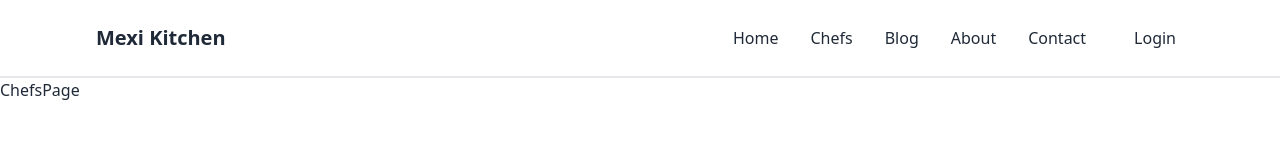
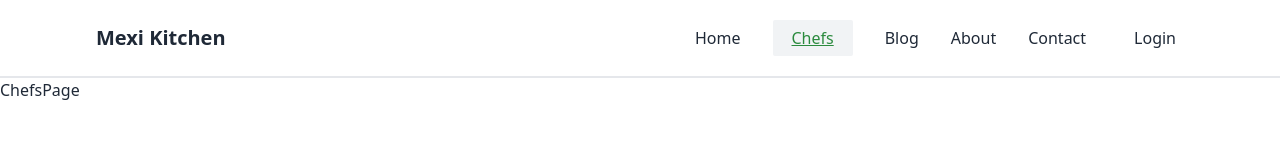
Before and after one commit to Jobayer98/b7a10-chef-recipe-hunter-client-side-Jobayer98, a React (Vite) app: page /chefs/1 in a window 1280 px wide. Shown: the top 160 px of the page. Built offline with nearby package versions, Linux system fonts and the light colour scheme; no server answers.

Commit message:
add active link

```diff
--- a/src/layout/Header/Header.css
+++ b/src/layout/Header/Header.css
@@ -1,4 +1,8 @@
-.navlist NavLink a {
-  display: inline-block;
-  margin: 0 16px;
+.active {
+  text-decoration: underline;
+  color: #2b8a3e;
+  background-color: #f1f3f5;
+  border: 1px solid transparent;
+  border-radius: 2px;
+  padding: 6px 18px;
 }
--- a/src/layout/Header/Header.jsx
+++ b/src/layout/Header/Header.jsx
@@ -1,6 +1,8 @@
 import { useContext } from "react";
 import { Link, NavLink, useNavigate } from "react-router-dom";
+
 import AuthContext from "../../context/authContext";
+import "./Header.css";
 
 const Header = () => {
   const { user, logout } = useContext(AuthContext);
@@ -22,19 +24,44 @@ const Header = () => {
         <div className="mr-12">
           <ul className="flex gap-8">
             <li>
-              <NavLink to="/">Home</NavLink>
+              <NavLink
+                to="/"
+                className={({ isActive }) => (isActive ? "active" : "")}
+              >
+                Home
+              </NavLink>
             </li>
             <li>
-              <NavLink to="/chefs">Chefs</NavLink>
+              <NavLink
+                to="/chefs"
+                className={({ isActive }) => (isActive ? "active" : "")}
+              >
+                Chefs
+              </NavLink>
             </li>
             <li>
-              <NavLink to="/blog">Blog</NavLink>
+              <NavLink
+                to="/blog"
+                className={({ isActive }) => (isActive ? "active" : "")}
+              >
+                Blog
+              </NavLink>
             </li>
             <li>
-              <NavLink to="/about">About</NavLink>
+              <NavLink
+                to="/about"
+                className={({ isActive }) => (isActive ? "active" : "")}
+              >
+                About
+              </NavLink>
             </li>
             <li>
-              <NavLink to="/contact">Contact</NavLink>
+              <NavLink
+                to="/contact"
+                className={({ isActive }) => (isActive ? "active" : "")}
+              >
+                Contact
+              </NavLink>
             </li>
           </ul>
         </div>
--- a/src/pages/Error.jsx
+++ b/src/pages/Error.jsx
@@ -1,15 +1,16 @@
-import { useRouteError } from "react-router-dom";
-
+import Header from "../layout/Header/Header";
+import errorImg from "../assets/error-404.jpg";
 const ErrorPage = () => {
-  const error = useRouteError();
   return (
-    <div id="error-page">
-      <h1>Oops!</h1>
-      <p>Sorry, an unexpected error has occurred.</p>
-      <p>
-        <i>{error.statusText || error.message}</i>
-      </p>
-    </div>
+    <>
+      <Header />
+      <div
+        className="hero min-h-screen"
+        style={{
+          backgroundImage: `url(${errorImg})`,
+        }}
+      ></div>
+    </>
   );
 };
 
```
Also changed, not shown: src/assets/error-404.jpg (added).
